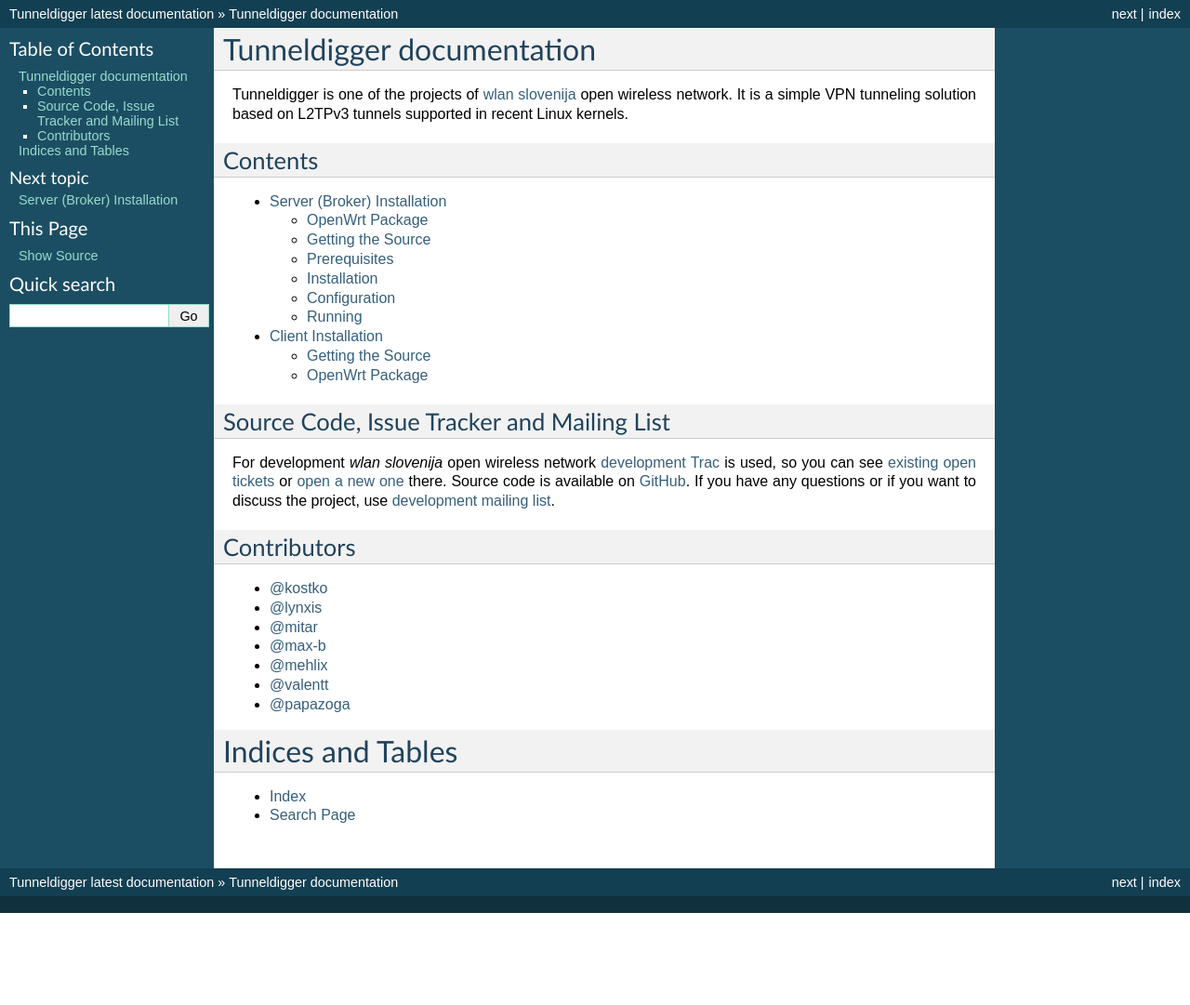
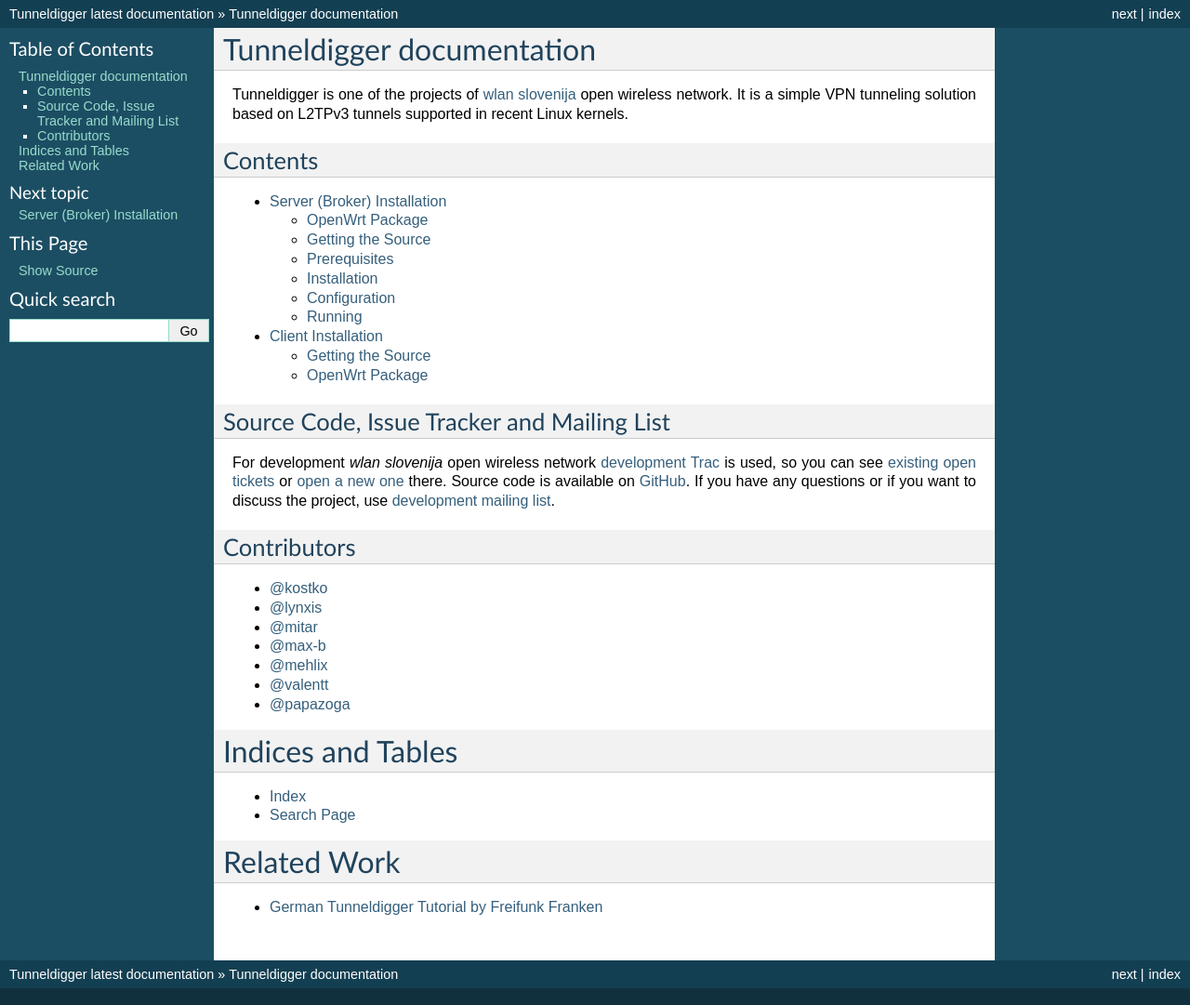
Before and after one commit to wlanslovenija/tunneldigger, a Sphinx documentation site: the page built from docs/index.rst, in a window 1280 px wide. Shown: the whole page at 93% size. Built offline with Sphinx 7.4.7, drawn with Linux system fonts in a browser that asks for light colours; before the commit the page ends 982 px from its top, so only the background shows below that.

Commit message:
Add related work

```diff
--- a/docs/index.rst
+++ b/docs/index.rst
@@ -54,3 +54,8 @@
 
 * :ref:`genindex`
 * :ref:`search`
+
+Related Work
+============
+
+* `German Tunneldigger Tutorial by Freifunk Franken <https://wiki.freifunk-franken.de/w/L2TP_und_Tunneldigger>`__
```
